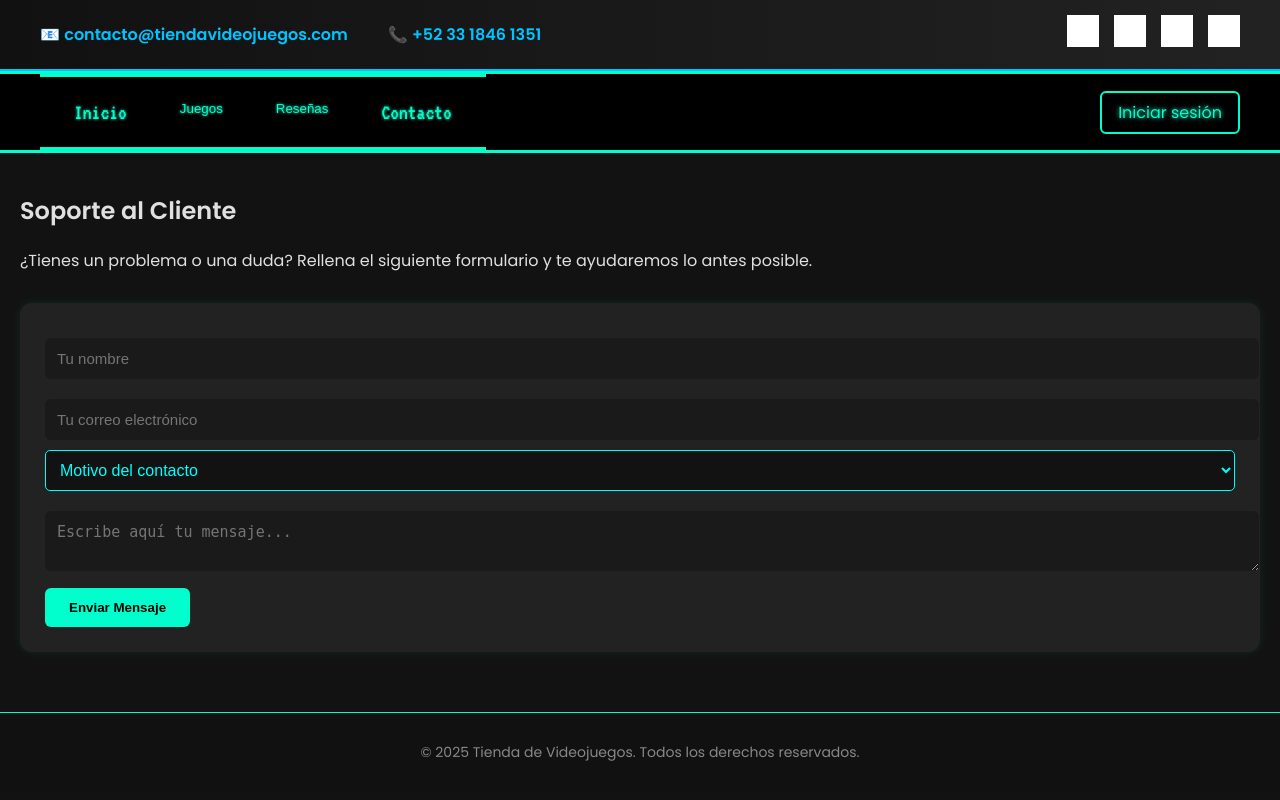
After one commit to JonathanSanchez09/GameNexus, a PHP site: page /soporte.php in a window 1280 px wide. The commit adds this page. Run offline with PHP 8.4, Linux system fonts and the light colour scheme; grey boxes are pictures that could not be loaded.

Commit message:
pagina de soporte
pagina de soporte y pqeuñas modificaciones

```diff
--- a/PHP/header.php
+++ b/PHP/header.php
@@ -12,6 +12,9 @@ $is_logged_in = isset($_SESSION['usuario_id']);
     <link rel="stylesheet" href="../css/styles.css">
     <link href="https://fonts.googleapis.com/css2?family=Poppins:wght@400;600&display=swap" rel="stylesheet">
     <link href="https://fonts.googleapis.com/css2?family=VT323&display=swap" rel="stylesheet">
+    <script src="../js/validacion_resena.js" defer></script>
+    <script src="../js/validacion_juego.js" defer></script>
+    <script src="../js/validacion_soporte.js" defer></script>
 </head>
 <body>
 
@@ -47,7 +50,7 @@ $is_logged_in = isset($_SESSION['usuario_id']);
                 <a href="../html/registrar_resena.php">Agregar Reseña</a>
             </div>
         </div>
-        <a href="#">Contacto</a>
+        <a href="../HTML/soporte.php">Contacto</a>
     </div>
     <div class="login-link">
         <?php if ($is_logged_in): ?>
--- a/html/encabezado_nav.php
+++ b/html/encabezado_nav.php
@@ -35,7 +35,7 @@ $is_logged_in = isset($_SESSION['usuario_id']);
                 <a href="./registrar_resena.php">Agregar Reseña</a>
             </div>
         </div>
-        <a href="#">Contacto</a>
+        <a href="./soporte.php">Contacto</a>
     </div>
     <div class="login-link">
         <?php if ($is_logged_in): ?>
--- a/html/header.php
+++ b/html/header.php
@@ -13,6 +13,7 @@ $is_logged_in = isset($_SESSION['usuario_id']);
     <link href="https://fonts.googleapis.com/css2?family=VT323&display=swap" rel="stylesheet">
     <script src="../js/validacion_resena.js" defer></script>
     <script src="../js/validacion_juego.js" defer></script>
+    <script src="../js/validacion_soporte.js" defer></script>
 
 </head>
 <body>
--- a/html/registrar_juego.php
+++ b/html/registrar_juego.php
@@ -64,9 +64,6 @@ include '../PHP/conexion.php';?>
 
     <div class="container">
         <h2>Agregar Nuevo Juego</h2>
-        <?php if (!empty($mensaje)): ?>
-            <div class="alerta-mensaje"><?= htmlspecialchars($mensaje) ?></div>
-        <?php endif; ?>
         <form class="review-form" method="POST" action="">
             <input type="text" name="nombre" placeholder="Nombre del juego" required>
             <textarea name="descripcion" placeholder="Descripción del juego" required></textarea>
--- /dev/null
+++ b/html/soporte.php
@@ -0,0 +1,42 @@
+<?php
+session_start();
+include 'header.php';
+include 'encabezado_nav.php';
+
+// Mostrar mensaje si viene por GET
+$mensaje = $_GET['mensaje'] ?? '';
+?>
+
+<div class="container">
+    <h2>Soporte al Cliente</h2>
+
+    <?php if (!empty($mensaje)): ?>
+        <div class="alerta-mensaje"><?= htmlspecialchars($mensaje) ?></div>
+
+        <?php if (str_starts_with($mensaje, '✅')): ?>
+            <script>
+                setTimeout(() => {
+                    window.location.href = 'index.php';
+                }, 3000);
+            </script>
+        <?php endif; ?>
+    <?php endif; ?>
+
+    <p>¿Tienes un problema o una duda? Rellena el siguiente formulario y te ayudaremos lo antes posible.</p>
+
+    <form class="review-form" method="POST" action="../PHP/procesar_soporte.php">
+        <input type="text" name="nombre" placeholder="Tu nombre" required>
+        <input type="email" name="email" placeholder="Tu correo electrónico" required>
+        <select name="motivo" required>
+            <option value="">Motivo del contacto</option>
+            <option value="problema_compra">Problemas con una compra</option>
+            <option value="error_juego">Error en un juego</option>
+            <option value="sugerencia">Sugerencia</option>
+            <option value="otro">Otro</option>
+        </select>
+        <textarea name="mensaje" placeholder="Escribe aquí tu mensaje..." required></textarea>
+        <button type="submit">Enviar Mensaje</button>
+    </form>
+</div>
+
+<?php include 'footer.php'; ?>
--- /dev/null
+++ b/js/validacion_soporte.js
@@ -0,0 +1,22 @@
+document.addEventListener('DOMContentLoaded', function () {
+    const formulario = document.querySelector('.review-form');
+
+    formulario.addEventListener('submit', function (e) {
+        const nombre = formulario.nombre.value.trim();
+        const email = formulario.email.value.trim();
+        const motivo = formulario.motivo.value;
+        const mensaje = formulario.mensaje.value.trim();
+
+        let errores = [];
+
+        if (nombre.length < 2) errores.push("El nombre es demasiado corto.");
+        if (!/^\S+@\S+\.\S+$/.test(email)) errores.push("El correo electrónico no es válido.");
+        if (!motivo) errores.push("Debes seleccionar un motivo.");
+        if (mensaje.length < 10) errores.push("El mensaje debe tener al menos 10 caracteres.");
+
+        if (errores.length > 0) {
+            e.preventDefault();
+            alert("Errores:\n" + errores.join("\n"));
+        }
+    });
+});
```
Also changed, not shown: PHP/procesar_resena.php (added, +51 -0 lines), PHP/procesar_soporte.php (added, +34 -0 lines), html/registrar_resena.php (+19 -72 lines).
